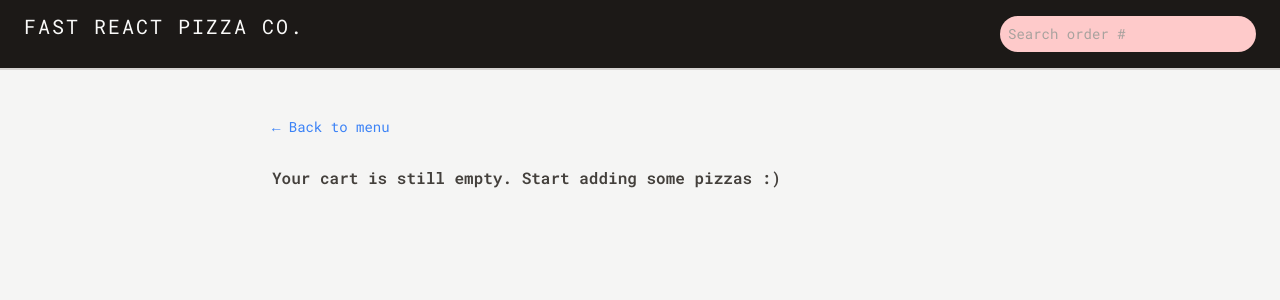
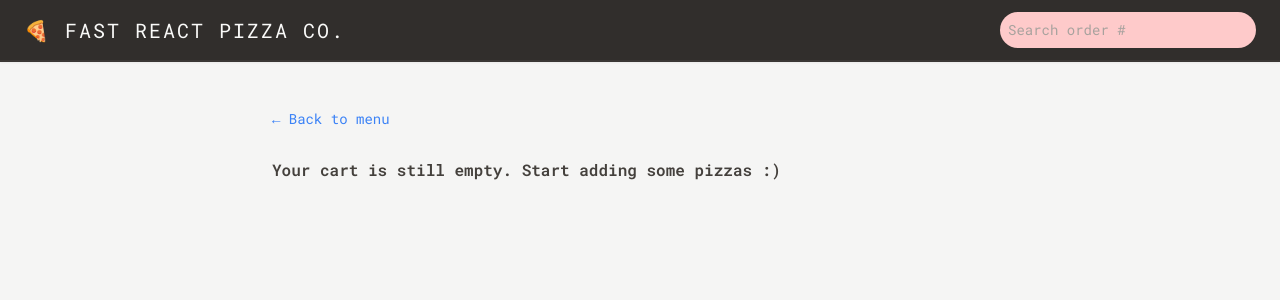
Before and after one commit to amirtavass/fast-react-pizza, a React (Vite) app: page /order/new in a window 1280 px wide. Shown: the top 300 px of the page. Built offline with nearby package versions, Linux system fonts and the light colour scheme; the HTML template or start-up script is replaced by a standard one.

Commit message:
more styles to homepage

```diff
--- a/src/features/order/SearchOrder.jsx
+++ b/src/features/order/SearchOrder.jsx
@@ -18,7 +18,7 @@ function SearchOrder() {
         placeholder="Search order #"
         value={query}
         onChange={(e) => setQuery(e.target.value)}
-        className="rounded-full bg-red-200 px-2 py-2 text-sm transition-all duration-300 placeholder:text-stone-400 focus:w-72 focus:outline-none focus:ring focus:ring-red-300 focus:ring-opacity-50 sm:w-64 sm:focus:w-72"
+        className="rounded-full bg-red-200 px-2 py-2 text-sm transition-all duration-300 placeholder:text-stone-400 focus:w-72 focus:outline-none focus:ring focus:ring-stone-300 focus:ring-opacity-50 sm:w-64 sm:focus:w-72"
       />
     </form>
   );
--- a/src/features/user/Username.jsx
+++ b/src/features/user/Username.jsx
@@ -6,7 +6,9 @@ function Username() {
   if (!username) return null;
 
   return (
-    <div className="hidden text-sm font-semibold md:block">{username}</div>
+    <div className="hidden text-sm font-semibold text-stone-500 md:block">
+      {username}
+    </div>
   );
 }
 
--- a/src/index.css
+++ b/src/index.css
@@ -4,7 +4,7 @@
 
 @layer components {
   .input {
-    @apply rounded-full border-2 border-stone-500 px-2 py-2 transition-all duration-300 focus:outline-none focus:ring focus:ring-red-500 sm:px-4 sm:py-4;
+    @apply rounded-full border-2 border-stone-500 px-2 py-2 text-stone-500 transition-all duration-300 focus:outline-none focus:ring focus:ring-stone-800 sm:px-4 sm:py-4;
   }
   /* https://dev.to/afif/i-made-100-css-loaders-for-your-next-project-4eje */
   .loader {
--- a/src/ui/Button.jsx
+++ b/src/ui/Button.jsx
@@ -2,7 +2,7 @@ import { Link } from 'react-router-dom';
 
 function Button({ children, disabled, to, type, onClick }) {
   const base =
-    'inline-block text-sm rounded-full bg-red-400 font-semibold uppercase tracking-wide text-stone-800 transition-colors duration-300 hover:bg-red-300 focus:bg-red-300 focus:outline-none focus:ring focus:ring-yellow-300 focus:ring-offset-2 disabled:cursor-not-allowed mt-3';
+    'inline-block text-sm rounded-full bg-amber-500 font-semibold uppercase tracking-wide text-stone-900 transition-colors duration-300 hover:bg-amber-400 focus:bg-amber-400 focus:outline-none focus:ring focus:ring-amber-300 focus:ring-offset-2 disabled:cursor-not-allowed mt-3';
 
   const styles = {
     primary: base + ' px-4 py-3 md:px-6 md:py-4',
--- a/src/ui/Header.jsx
+++ b/src/ui/Header.jsx
@@ -4,9 +4,12 @@ import Username from '../features/user/Username';
 
 function Header() {
   return (
-    <header className="mb-8 flex items-center justify-between border-b-2 border-stone-300 bg-stone-900 py-3 uppercase sm:px-6">
-      <Link to="/" className="mb-4 text-xl tracking-widest text-stone-50 ">
-        Fast React Pizza Co.
+    <header className="backdrop-blur-mid mb-8 flex items-center justify-between border-b-2 border-stone-700/50 bg-stone-900/90 py-3 uppercase shadow-sm sm:px-6">
+      <Link
+        to="/"
+        className=" text-xl tracking-widest text-stone-50 transition-transform duration-300 ease-out hover:rotate-2 hover:scale-105 "
+      >
+        🍕 Fast React Pizza Co.
       </Link>
 
       <SearchOrder />
```
